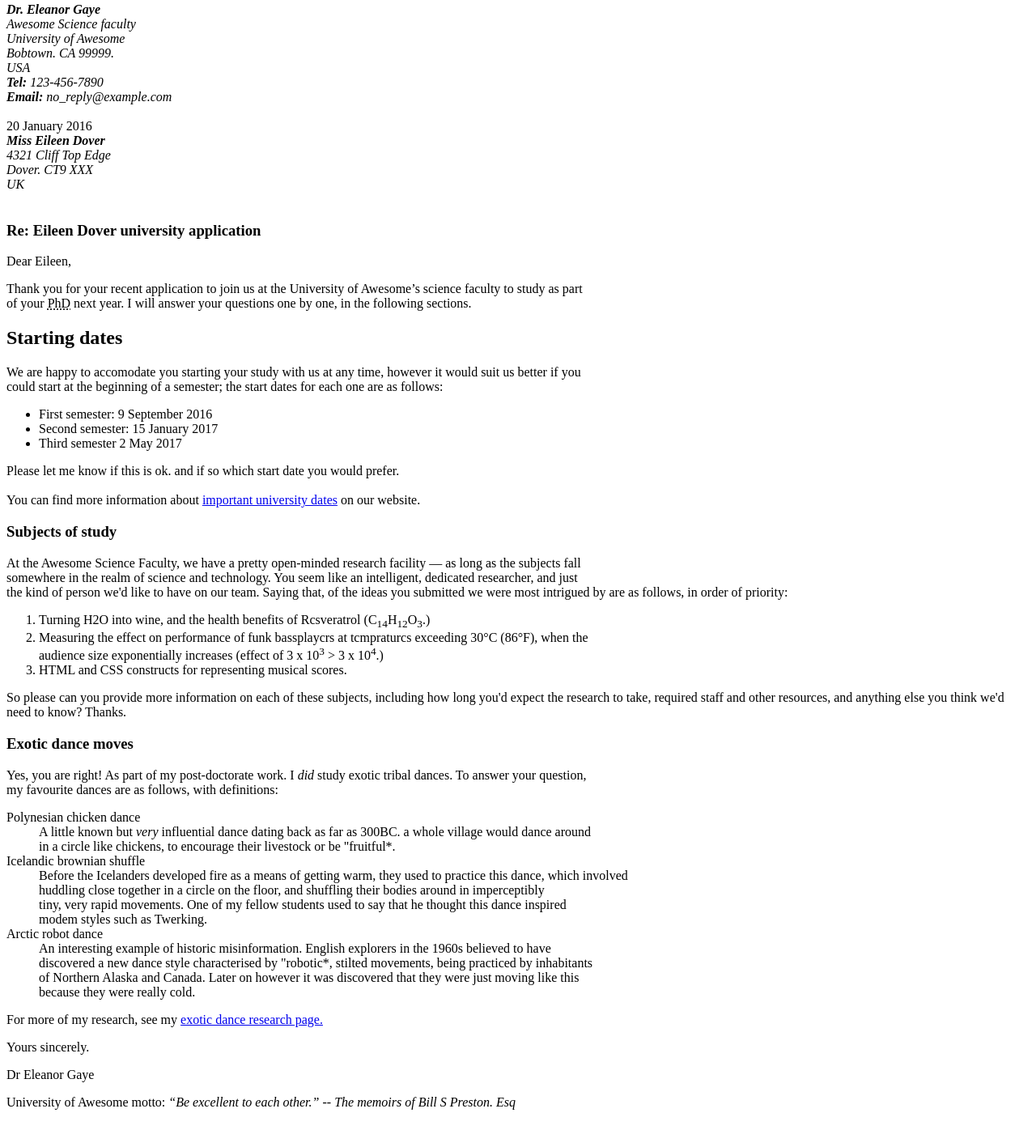
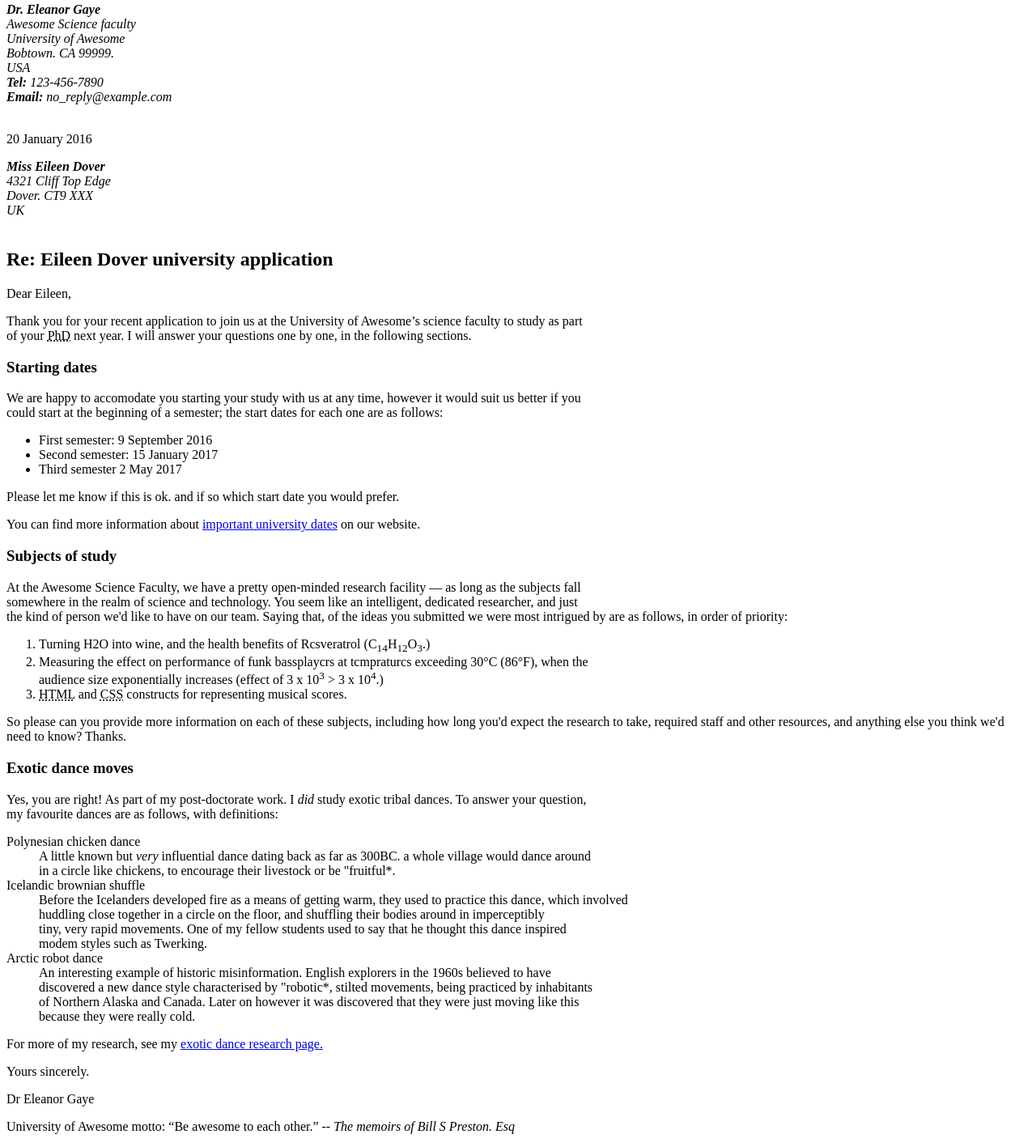
Before and after one commit to daviidxestrada/ejercicio-carta, a plain HTML site: page index.html in a window 1280 px wide. Shown: the part 5-1422 px from the top of the page at 81% size. Before the commit the page ends 1392 px from the top, so only its background shows below. Drawn offline with Linux system fonts and the light colour scheme.

Commit message:
Progreso de carta 3, terminado

```diff
--- a/index.html
+++ b/index.html
@@ -16,7 +16,10 @@
         <strong>Email:</strong> no_reply@example.com<br>
      </em>
      <br>
+     <p>
      20 January 2016
+     </p>
+
     </header>
 
 <em>
@@ -27,22 +30,28 @@ UK<br>
 </em>
 <br>
 
-<h3>Re: Eileen Dover university application</h3>
+<h2>Re: Eileen Dover university application</h2>
 <p>Dear Eileen,</p>
 <p>
 Thank you for your recent application to join us at the University of Awesome’s science faculty to study as part<br> of your <abbr title="Doctor of Philosophy">PhD</abbr> next year. I will answer your questions one by one, in the following sections.<p>
-<section><p><h2 id="fechasimportantes">Starting dates</h2></p>
+
+    <section><p><h3 id="fechasimportantes">Starting dates</h3></p>
+<p>
 We are happy to accomodate you starting your study with us at any time, however it would suit us better if you<br>
 could start at the beginning of a semester; the start dates for each one are as follows:<br>
+</p>
 <ul>
-<li>First semester: 9 September 2016</li>
-<li>Second semester: 15 January 2017</li>
-<li>Third semester 2 May 2017</li>
+    <li>First semester: 9 September 2016</li>
+    <li>Second semester: 15 January 2017</li>
+    <li>Third semester 2 May 2017</li>
 </ul>
-Please let me know if this is ok. and if so which start date you would prefer.<br>
-<br>
+<p>
+    Please let me know if this is ok. and if so which start date you would prefer.<br>
+</p>
+
+<p>
 You can find more information about <a href="#fechasimportantes">important university dates</a> on our website.</section>
-
+</p>
 
 <section><h3>Subjects of study</h3>
 <p>
@@ -53,7 +62,7 @@ the kind of person we'd like to have on our team. Saying that, of the ideas you
 <li>Turning H2O into wine, and the health benefits of Rcsveratrol (C<sub>14</sub>H<sub>12</sub>O<sub>3</sub>.)</li>
 <li>Measuring the effect on performance of funk bassplaycrs at tcmpraturcs exceeding 30°C (86°F), when the<br>
 audience size exponentially increases (effect of 3 x 10<sup>3</sup> > 3 x 10<sup>4</sup>.)</li>
-<li>HTML and CSS constructs for representing musical scores.</li>
+<li><abbr title="HyperText Markup Language">HTML</abbr> and <abbr title="Cascading Style Sheets">CSS</abbr> constructs for representing musical scores.</li>
 </ol>
 <p>
 So please can you provide more information on each of these subjects, including how long you'd expect the
@@ -93,7 +102,7 @@ For more of my research, see my <a href="#bailesexoticos">exotic dance research
 <p>Yours sincerely.</p>
 <footer><p>Dr Eleanor Gaye</p>
     <p>
-        University of Awesome motto: <em>“Be excellent to each other.”</em> -- <cite>The memoirs of Bill S Preston. Esq </cite>
+        University of Awesome motto: “Be awesome to each other.” -- <cite>The memoirs of Bill S Preston. Esq </cite>
     </p>
 </footer>
 
```
